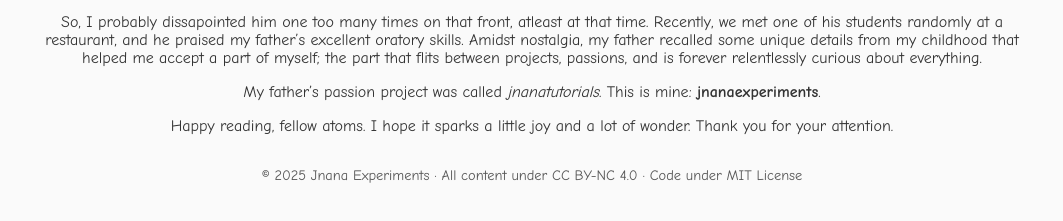
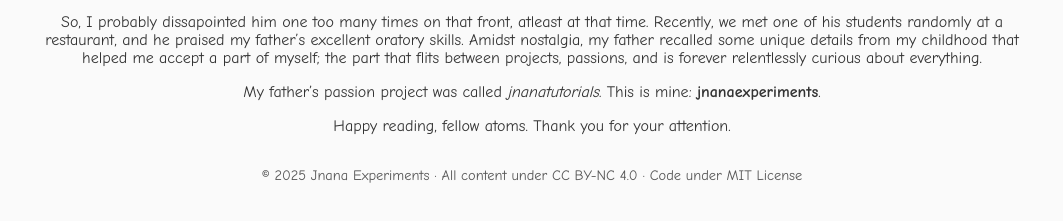
Before and after one commit to jnanaexperiments/jnanaexperiments.github.io, a plain HTML site: page index.html in a window 1280 px wide. Shown: the part 481-702 px from the top of the page, without its empty margins (108-1171 px from the left). Drawn offline with Linux system fonts and the light colour scheme.

Commit message:
Update index.html

```diff
--- a/index.html
+++ b/index.html
@@ -80,7 +80,7 @@
 
       <p>My father’s passion project was called <strong></strong><em>jnanatutorials</em></strong>. This is mine: <strong>jnanaexperiments</strong>.</p>
 
-      <p>Happy reading, fellow atoms. I hope it sparks a little joy and a lot of wonder. Thank you for your attention.</p>
+      <p>Happy reading, fellow atoms. Thank you for your attention.</p>
   </main>
 
   <footer>
```
